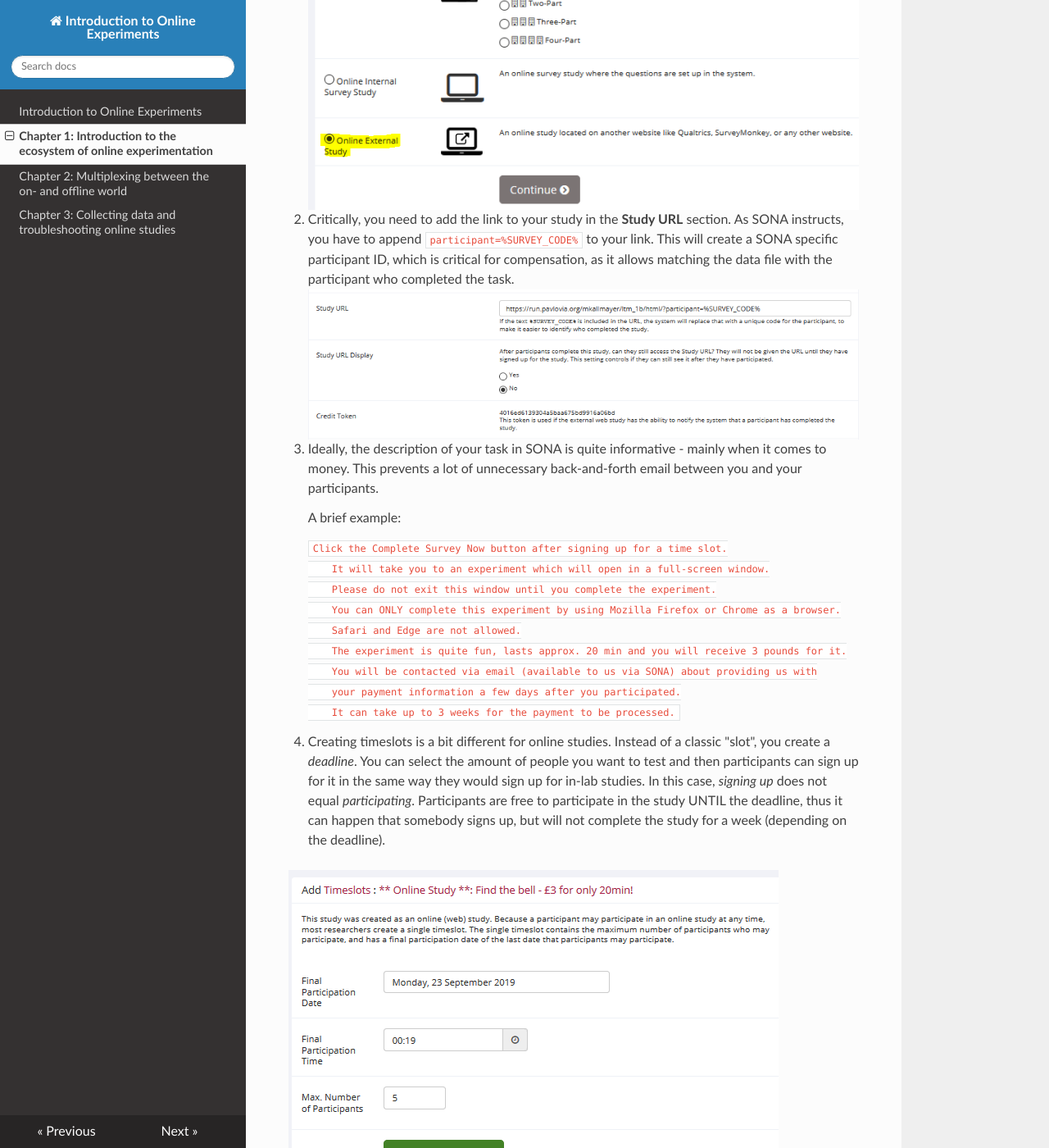
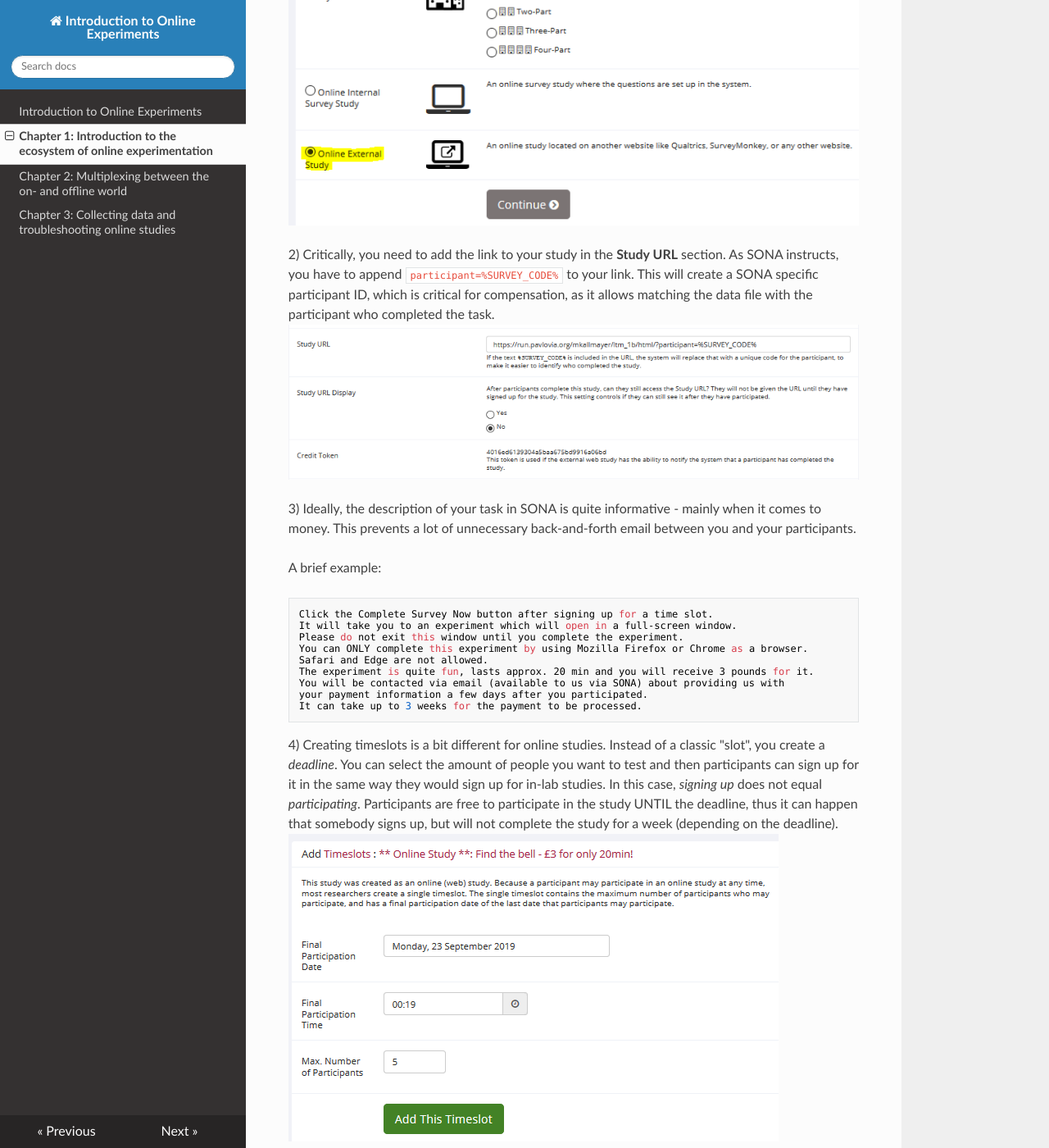
Before and after one commit to onlinews/online_ws, an MkDocs documentation site: the page built from docs/Ch_1_GettingStarted.md, in a window 1280 px wide and 1400 px high, scrolled down 5450 px. Shown: the whole window at 82% size. Built offline with MkDocs 1.6.1, drawn with Linux system fonts in a browser that asks for light colours; nearby versions of some CDN libraries.

Commit message:
giving up

````diff
--- a/docs/Ch_1_GettingStarted.md
+++ b/docs/Ch_1_GettingStarted.md
@@ -75,30 +75,29 @@ After creating your study and finding an appropriate hosting service for it, you
 ### 1.4.2. In-house recruiting system (e.g. SONA)
 Advertising and recruiting for a study via [SONA Experimental Psychology](https://opr.sona-systems.com) or the in-house recruiting system of your university, is extremely similar to the way you do it for in-lab studies. We will give a quick step-by-step example using SONA.
 
-1. After *creating a* | *logging in with* your Researcher account, you can ```Add New Study```.
+1) After *creating a* | *logging in with* your Researcher account, you can ```Add New Study```.
 ![Advertise Online Study in SONA](./img/SonaSetUpStudy.PNG)
 
-2. Critically, you need to add the link to your study in the **Study URL** section. As SONA instructs, you have to append ```participant=%SURVEY_CODE%``` to your link. This will create a SONA specific participant ID, which is critical for compensation, as it allows matching the data file with the participant who completed the task.
+2) Critically, you need to add the link to your study in the **Study URL** section. As SONA instructs, you have to append ```participant=%SURVEY_CODE%``` to your link. This will create a SONA specific participant ID, which is critical for compensation, as it allows matching the data file with the participant who completed the task.
 ![Advertise Online Study in SONA](./img/SonaSetUpStudy2.PNG)
 
-3. Ideally, the description of your task in SONA is quite informative - mainly when it comes to money. This prevents a lot of unnecessary back-and-forth email between you and your participants.
+3) Ideally, the description of your task in SONA is quite informative - mainly when it comes to money. This prevents a lot of unnecessary back-and-forth email between you and your participants.
 
-    A brief example:
+A brief example:
 
-    ```
-        Click the Complete Survey Now button after signing up for a time slot.
-        It will take you to an experiment which will open in a full-screen window.
-        Please do not exit this window until you complete the experiment.
-        You can ONLY complete this experiment by using Mozilla Firefox or Chrome as a browser.
-        Safari and Edge are not allowed.
-        The experiment is quite fun, lasts approx. 20 min and you will receive 3 pounds for it.
-        You will be contacted via email (available to us via SONA) about providing us with
-        your payment information a few days after you participated.
-        It can take up to 3 weeks for the payment to be processed.
-    ```
+```
+Click the Complete Survey Now button after signing up for a time slot.
+It will take you to an experiment which will open in a full-screen window.
+Please do not exit this window until you complete the experiment.
+You can ONLY complete this experiment by using Mozilla Firefox or Chrome as a browser.
+Safari and Edge are not allowed.
+The experiment is quite fun, lasts approx. 20 min and you will receive 3 pounds for it.
+You will be contacted via email (available to us via SONA) about providing us with
+your payment information a few days after you participated.
+It can take up to 3 weeks for the payment to be processed.
+```
 
-4. Creating timeslots is a bit different for online studies. Instead of a classic "slot", you create a *deadline*. You can select the amount of people you want to test and then participants can sign up for it in the same way they would sign up for in-lab studies. In this case, *signing up* does not equal *participating*. Participants are free to participate in the study UNTIL the deadline, thus it can happen that somebody signs up, but will not complete the study for a week (depending on the deadline).
-
+4) Creating timeslots is a bit different for online studies. Instead of a classic "slot", you create a *deadline*. You can select the amount of people you want to test and then participants can sign up for it in the same way they would sign up for in-lab studies. In this case, *signing up* does not equal *participating*. Participants are free to participate in the study UNTIL the deadline, thus it can happen that somebody signs up, but will not complete the study for a week (depending on the deadline).
 ![Advertise Online Study in SONA](./img/SonaSetUpStudy3.PNG)
 
 #### 1.4.2.1 Paying for studies via SONA (specific to Oxford)
````
Also changed, not shown: docs/Ch_1_GettingStarted.html (+7 -13 lines).
